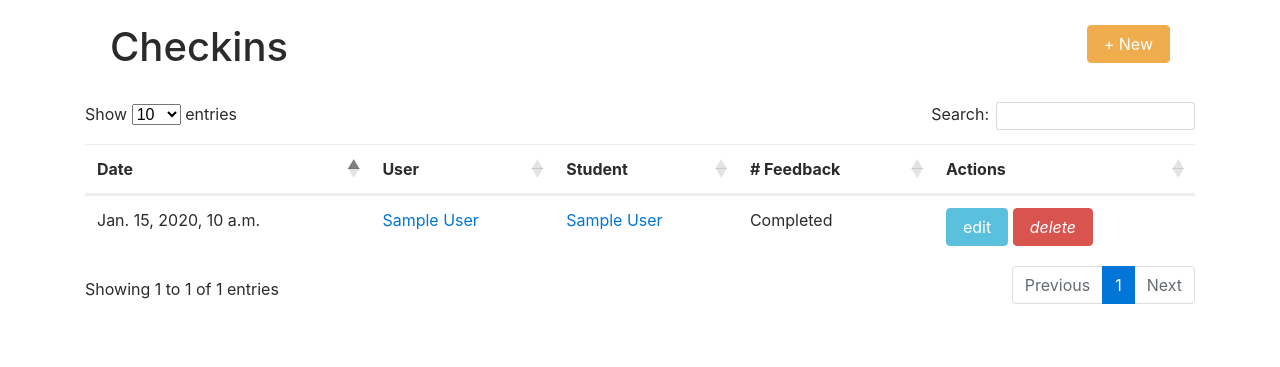
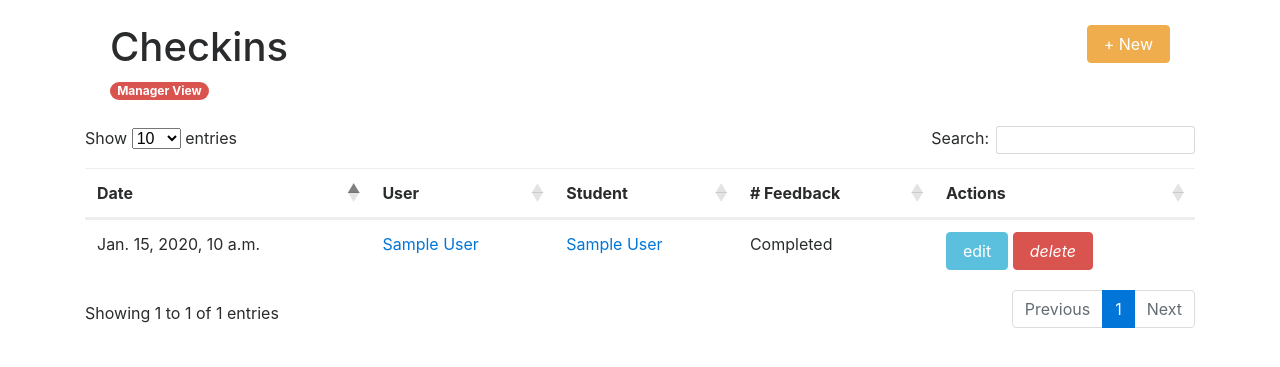
Before and after one commit to ninjadevtrack/allhereus, a Django app: page /checkins/ in a window 1280 px wide. Shown: the part 56-423 px from the top of the page. Run offline with Django 3.2, Linux system fonts and the light colour scheme; a user stored in the database is signed in; tables that the repository leaves empty hold one stand-in row (values such as "Sample post"); some libraries are stand-ins or nearby versions.

Commit message:
Added logic to change what queryset is returned for ListView

```diff
--- a/allhere/templates/users/checkin_list.html
+++ b/allhere/templates/users/checkin_list.html
@@ -11,6 +11,9 @@
 <div class="row" style="padding:25px;">
 	<div class="col">
 		<h1>Checkins</h1>
+		{% if request.user.is_manager %}
+		<span class="badge badge-danger badge-pill">Manager View</span>
+		{% endif %}
 	</div>
 	<div class="col">
 		<a href="{% url 'users:checkin_new' %}" class="float-right btn btn-warning">+ New</a>
--- a/allhere/users/views.py
+++ b/allhere/users/views.py
@@ -55,6 +55,15 @@ class UserListView(LoginRequiredMixin, ListView):
 class CheckInList(LoginRequiredMixin, ListView):
     model = CheckIn
 
+    def get_queryset(self):
+        """Returns relevant checkins for Students on teacher's teams or
+        if user is the manager, all of them for the Group"""
+        if self.request.user.is_manager:
+            return CheckIn.objects.filter(student__group=self.request.user.group)
+        else:
+            print(self.request.user.teams.count())
+            return CheckIn.objects.filter(student__team__in=self.request.user.teams.all())
+
 
 class CheckInCreate(LoginRequiredMixin, CreateView):
     model = CheckIn
```
